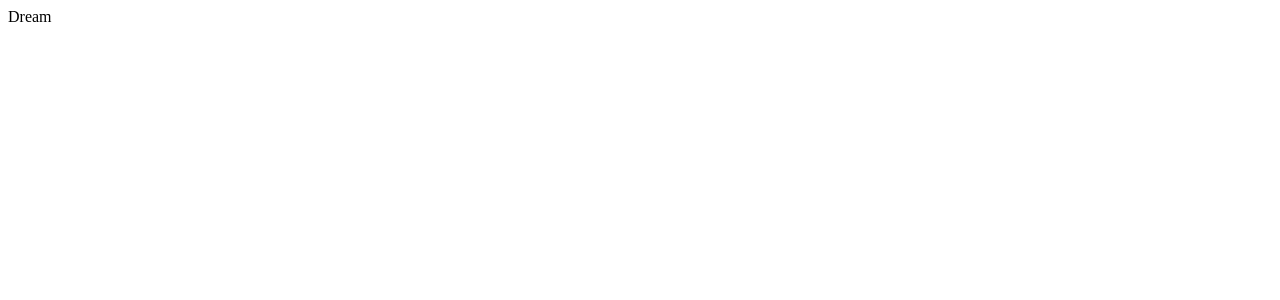
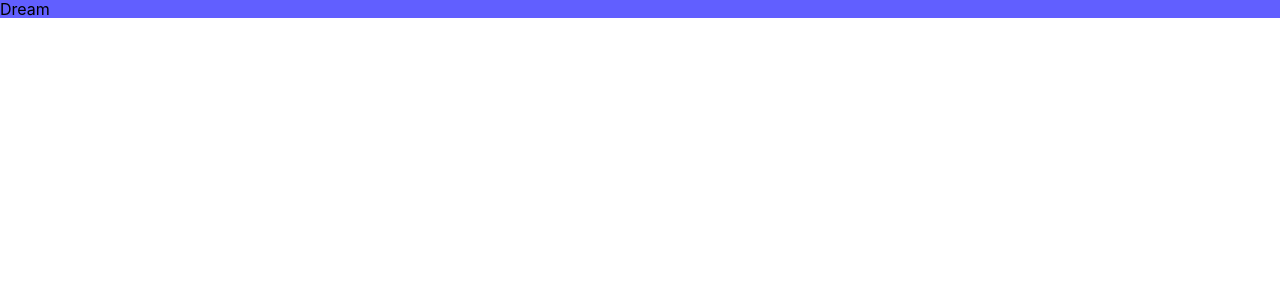
Before and after one commit to cemingqingshi/blogvue3, a Vue app: page / in a window 1280 px wide. Shown: the top 300 px of the page. Built offline with nearby package versions, Linux system fonts and the light colour scheme.

Commit message:
add tailwindcss4

```diff
--- a/package.json
+++ b/package.json
@@ -18,6 +18,8 @@
     "vite": "^7.0.4",
     "vue-tsc": "^2.2.12",
     "vite-plugin-vue-setup-extend": "0.4.0",
-    "@types/node":"24.1.0"
+    "@types/node":"24.1.0",
+    "tailwindcss": "4.1.11",
+    "@tailwindcss/vite": "4.1.11"
   }
 }
--- a/src/components/Dream.vue
+++ b/src/components/Dream.vue
@@ -1,7 +1,7 @@
 <script setup name='Dream' lang='ts'>
 </script>
 <template>
-    <div>Dream</div>
+    <div class="bg-indigo-500">Dream</div>
 </template>
 <style scoped lang='scss'>
 </style>
--- a/src/main.ts
+++ b/src/main.ts
@@ -1,5 +1,6 @@
 import {createApp} from 'vue';
+import './style.css';
 import App from './App.vue';
-console.log(App)
+
 const app = createApp(App);
 app.mount('#app');
--- a/src/style.css
+++ b/src/style.css
@@ -1,79 +1 @@
-:root {
-  font-family: system-ui, Avenir, Helvetica, Arial, sans-serif;
-  line-height: 1.5;
-  font-weight: 400;
-
-  color-scheme: light dark;
-  color: rgba(255, 255, 255, 0.87);
-  background-color: #242424;
-
-  font-synthesis: none;
-  text-rendering: optimizeLegibility;
-  -webkit-font-smoothing: antialiased;
-  -moz-osx-font-smoothing: grayscale;
-}
-
-a {
-  font-weight: 500;
-  color: #646cff;
-  text-decoration: inherit;
-}
-a:hover {
-  color: #535bf2;
-}
-
-body {
-  margin: 0;
-  display: flex;
-  place-items: center;
-  min-width: 320px;
-  min-height: 100vh;
-}
-
-h1 {
-  font-size: 3.2em;
-  line-height: 1.1;
-}
-
-button {
-  border-radius: 8px;
-  border: 1px solid transparent;
-  padding: 0.6em 1.2em;
-  font-size: 1em;
-  font-weight: 500;
-  font-family: inherit;
-  background-color: #1a1a1a;
-  cursor: pointer;
-  transition: border-color 0.25s;
-}
-button:hover {
-  border-color: #646cff;
-}
-button:focus,
-button:focus-visible {
-  outline: 4px auto -webkit-focus-ring-color;
-}
-
-.card {
-  padding: 2em;
-}
-
-#app {
-  max-width: 1280px;
-  margin: 0 auto;
-  padding: 2rem;
-  text-align: center;
-}
-
-@media (prefers-color-scheme: light) {
-  :root {
-    color: #213547;
-    background-color: #ffffff;
-  }
-  a:hover {
-    color: #747bff;
-  }
-  button {
-    background-color: #f9f9f9;
-  }
-}
+@import 'tailwindcss'
--- a/vite.config.ts
+++ b/vite.config.ts
@@ -2,10 +2,11 @@ import {fileURLToPath, URL} from 'node:url'
 import { defineConfig } from 'vite'
 import vue from '@vitejs/plugin-vue'
 import vueSetupExtend from 'vite-plugin-vue-setup-extend'
+import tailwindcss from '@tailwindcss/vite'
 
 // https://vite.dev/config/
 export default defineConfig({
-  plugins: [vue(), vueSetupExtend()],
+  plugins: [vue(), vueSetupExtend(), tailwindcss()],
   resolve: {
     alias: {
       '@': fileURLToPath(new URL('./src', import.meta.url))
```
Also changed, not shown: 1 other file (tests, documents, lock files or other folders).
